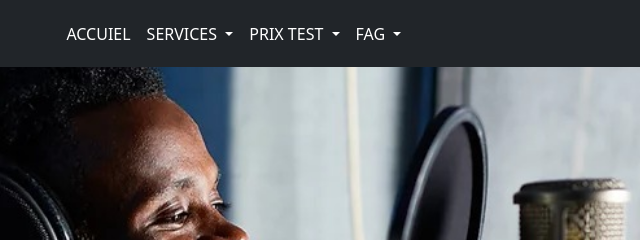
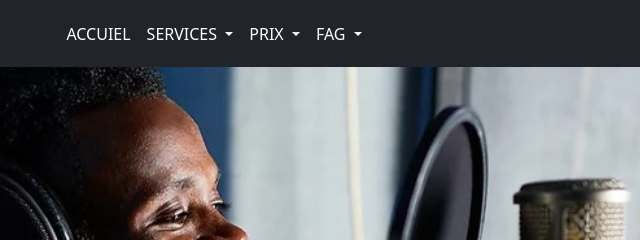
Before and after one commit to Th3DarkOn3/Beutara, a plain HTML site: page index.html in a window 1280 px wide. Shown: the top 240 px of the page, 456-1096 px from the left. Drawn offline with nearby package versions, Linux system fonts and the light colour scheme.

Commit message:
Rimozione test di modifica

```diff
--- a/index.html
+++ b/index.html
@@ -36,7 +36,7 @@
                       </li>
                       <li class="nav-item dropdown">
                         <a class="nav-link dropdown-toggle" href="#" role="button" data-bs-toggle="dropdown" aria-expanded="false">
-                          prix test
+                          prix
                         </a>
                         <ul class="dropdown-menu bg-dark">
                           <li><a class="dropdown-item" href="#">Prix</a></li>
```
